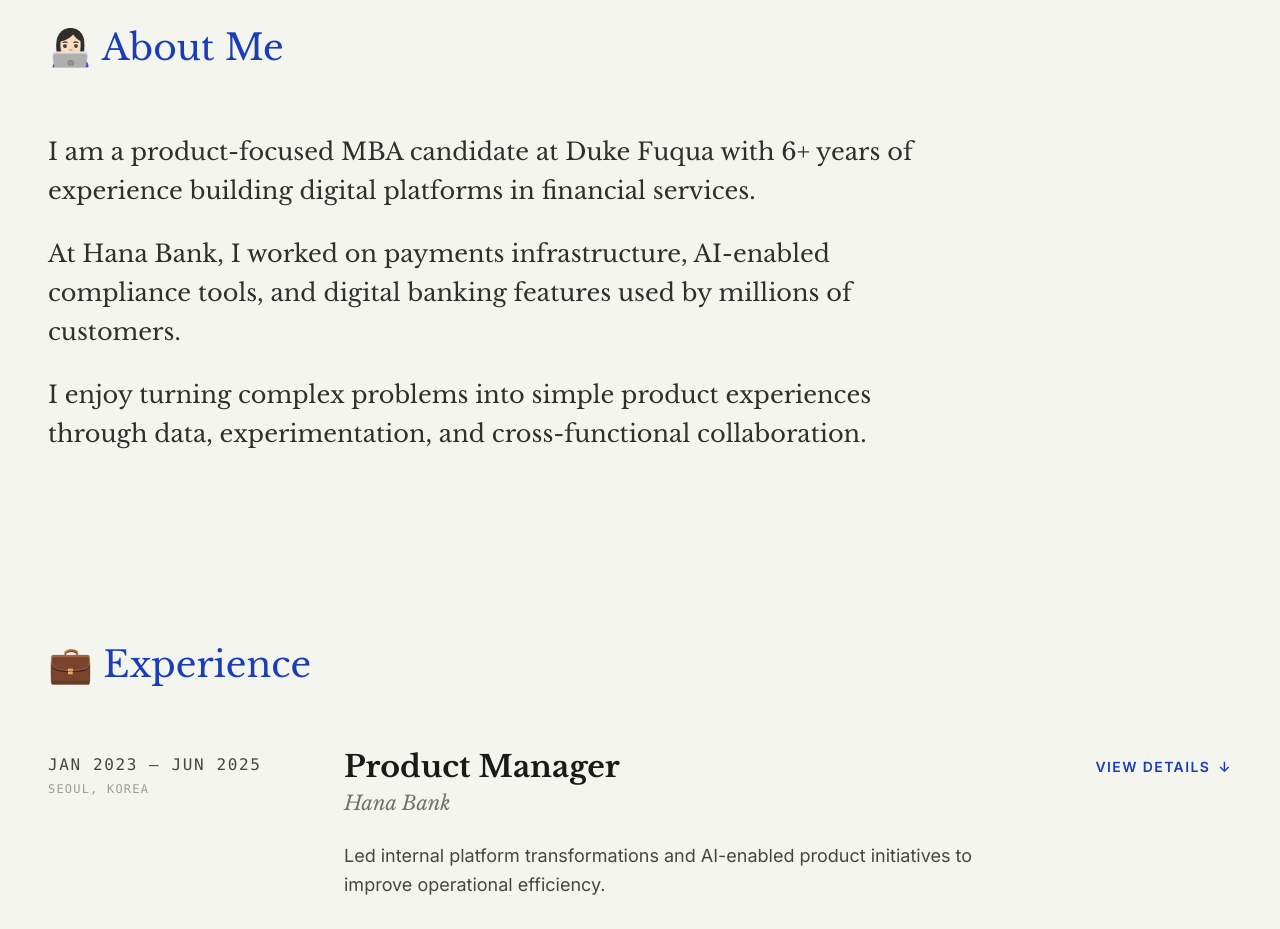
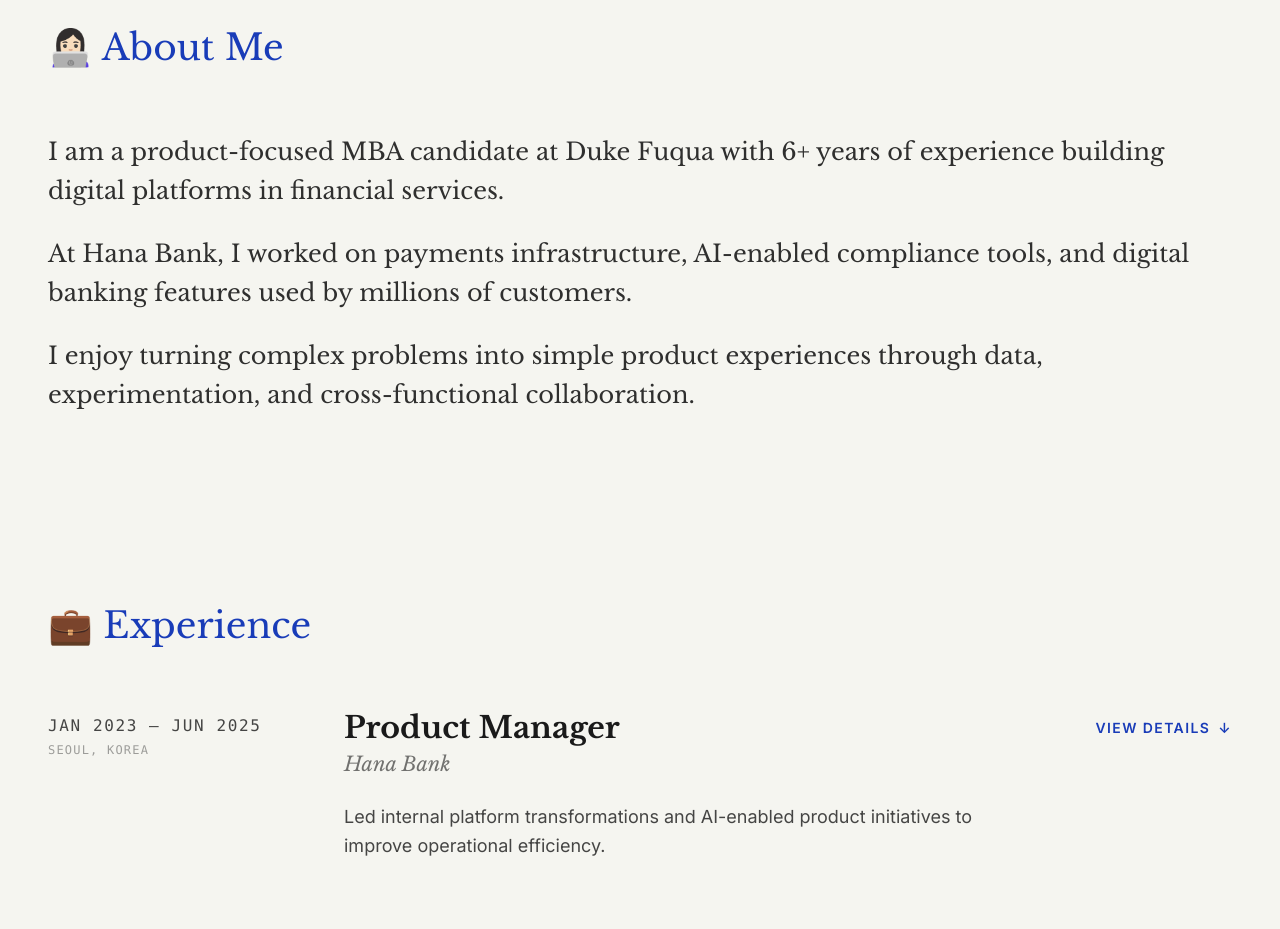
Before and after one commit to yimjeon-bot/Z-Won-Portfolio-Final, a React (Vite) app: page / in a window 1280 px wide. Shown: the part 900-1829 px from the top of the page. Built offline with nearby package versions, Linux system fonts and the light colour scheme.

Commit message:
Update App.tsx
About Me 전체화면으로 펼쳐지도록!

```diff
--- a/src/App.tsx
+++ b/src/App.tsx
@@ -157,7 +157,7 @@
           {/* About Me Section */}
           <section id="about" className="mb-48 scroll-mt-32">
             <h2 className="text-4xl font-serif mb-16 text-blue-800">👩🏻‍💻 About Me</h2>
-            <div className="max-w-4xl">
+            <div className="w-full">
               <div className="space-y-6 text-2xl font-serif leading-relaxed opacity-90">
                 <p>
                   I am a product-focused MBA candidate at Duke Fuqua with 6+ years of experience building digital platforms in financial services.
```
